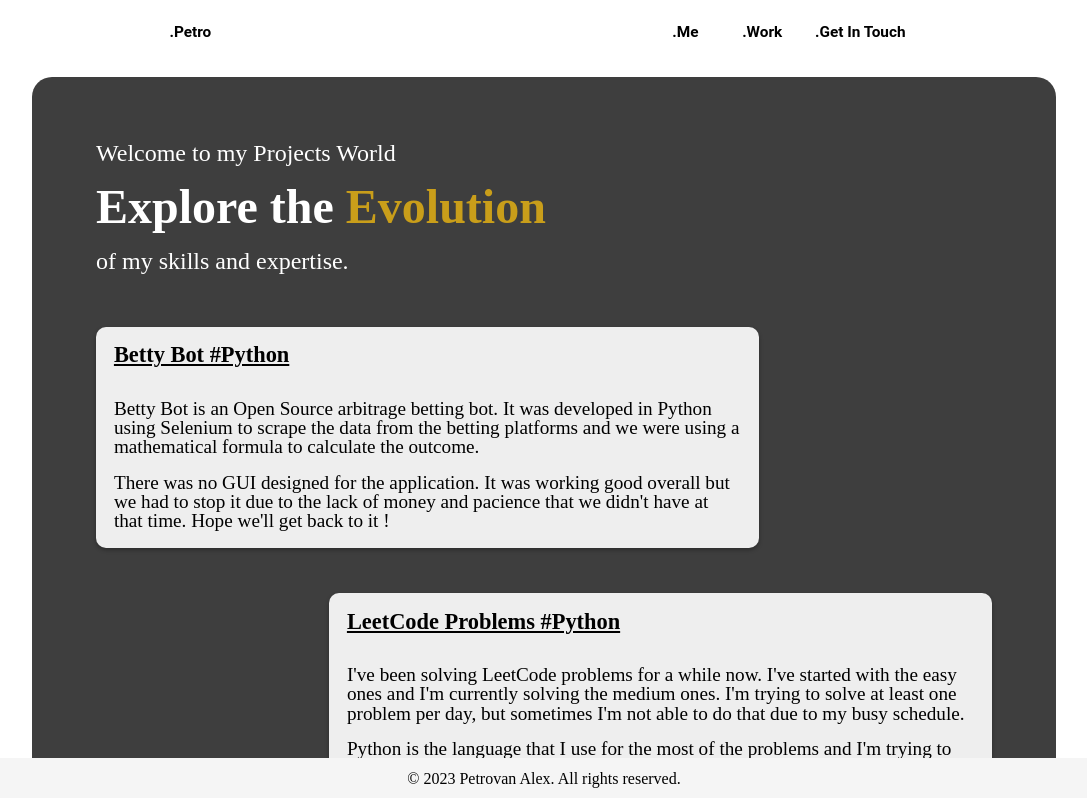
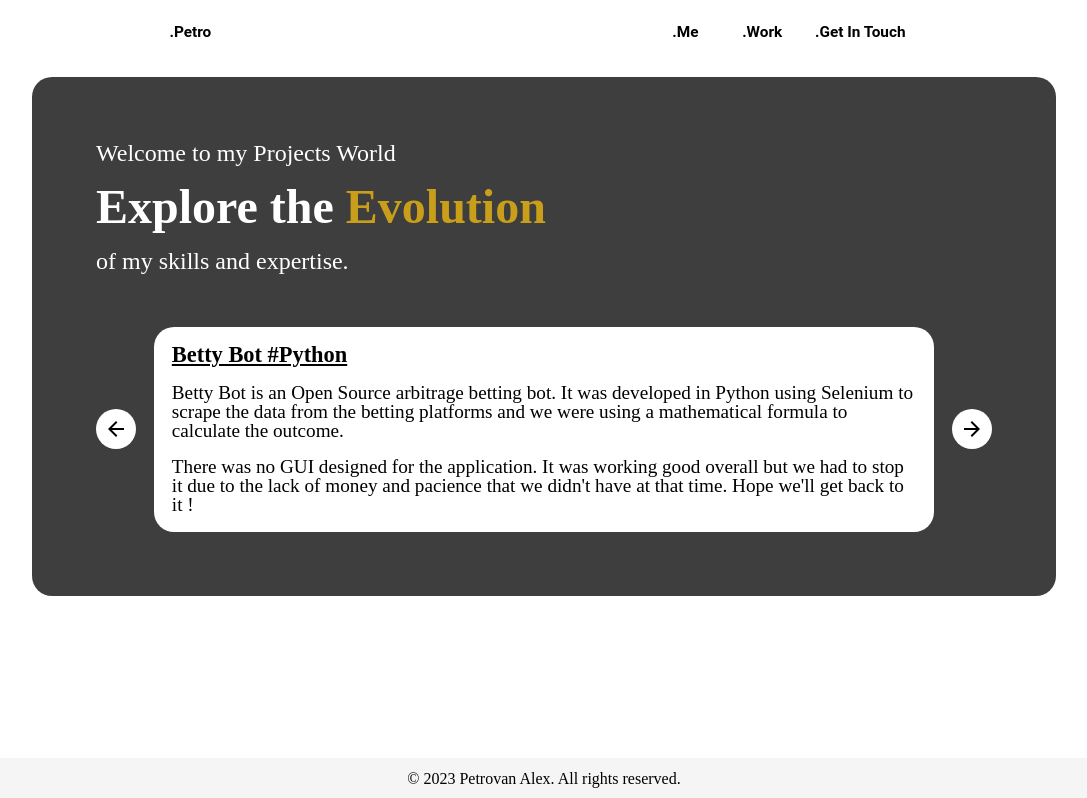
Before and after one commit to alexpetrovan2001/PersonalWebsite, a React (Vite) app in the folder personal/: page /work in a window 1280 px wide. Shown: the top 798 px of the page, without its empty margins (96-1183 px from the left). Built offline with nearby package versions, Linux system fonts and the light colour scheme.

Commit message:
Work page modified : list of posts -> carousel of posts

```diff
--- a/personal/src/components/CustomComponents/PostComponent/PostComponent.css
+++ b/personal/src/components/CustomComponents/PostComponent/PostComponent.css
@@ -1,40 +1,30 @@
 .post {
-    display: flex;
-    width: auto;
-    max-width: 70%;
-    flex-direction: column;
-    padding: 2%;
-    background-color: rgb(238, 238, 238); /* Set your preferred background color */
-    border-radius: 10px;
-    box-shadow: 0px 2px 4px rgba(0, 0, 0, 0.3);
-    transition: opacity 1s ease, background-color 0.3s ease, transform 0.2s, box-shadow 0.2s;
-    margin-bottom: 5%;
-
-    &:hover {
-      transform: translateY(-5px);
-      box-shadow: 0px 4px 8px rgba(112, 112, 112, 0.2);
-      color: black;
-    }
+   border-radius: 20px;
+   background-color: white;
+   color: black;
+   padding: 2%;
+   margin: 0 2%;
+   transition: background-color 0.4s ease;
   }
 
-  .post:nth-child(odd){
-    margin-right: auto;
-  }
-
-  .post:nth-child(even){
-    margin-left: auto;
+  .post:hover {
+    background-color: #c99e1a;
   }
 
   .post-title {
     font-size: 1.4rem;
     font-weight: bold;
-    margin-bottom: 1rem;
+    margin: 0 auto 1rem auto;
     text-decoration: underline;
   }
 
   .post-description {
     font-size: 1.2rem;
     margin-top: 1rem;
+  }
+
+  .MuiIconButton-root {
+    color: white;
   }
 
   @media screen and (max-width: 768px) {
--- a/personal/src/components/CustomComponents/PostComponent/PostComponent.tsx
+++ b/personal/src/components/CustomComponents/PostComponent/PostComponent.tsx
@@ -1,20 +1,22 @@
 import React, { useEffect } from "react";
 import { Post } from "../../../models/Post";
 import './PostComponent.css';
+import { CircularProgress, IconButton } from "@mui/material";
+import { ArrowBack, ArrowForward } from "@mui/icons-material";
 
-interface PostProps {
-    dataPath: string;
-}
-
-const PostComponent: React.FC<PostProps> = ({ dataPath }) => {
+const PostComponent: React.FC = () => {
     const [posts, setPosts] = React.useState<Post[]>([])
+    const [currentPostIndex, setCurrentPostIndex] = React.useState<number>(0);
+    const [loading, setLoading] = React.useState<boolean>(false);
 
     useEffect(() => {
+        setLoading(true);
         async function getPosts(){
             try{
-                const response = await fetch(dataPath);
+                const response = await fetch('/data/work-posts.json');
                 const data = await response.json();
                 setPosts(data);
+                setLoading(false);
             } catch(error){
                 console.error("Error loading posts: ", error);
             }
@@ -23,16 +25,48 @@ const PostComponent: React.FC<PostProps> = ({ dataPath }) => {
     }, []
     )
 
+    const handleNextClick = () => {
+        if (currentPostIndex < posts.length - 1){
+            setCurrentPostIndex(prevIndex => prevIndex + 1);
+        }
+        else {
+            setCurrentPostIndex(0);
+        }
+    }
+
+    const handlePrevClick = () => {
+        if (currentPostIndex > 0){
+            setCurrentPostIndex(prevIndex => prevIndex - 1);
+        }
+        else {
+            setCurrentPostIndex(posts.length - 1);
+        }
+    }
+
+    const iconButtonStyles = {
+        backgroundColor: "white",
+        color: "black",
+        margin: "auto",
+        "&:hover": {backgroundColor: "#c99e1a"}
+    };
+
     return (
-            <div>
-                    {posts.map((post: Post, index: number) => (
-                        <div className="post" key={index}>
-                            <p className="post-title">{post.title}</p>
-                            <p className="post-description">{post.description1}</p>
-                            <p className="post-description">{post.description2}</p>
-                        </div>
-                    ))}
+        <div>
+        {loading && <CircularProgress />}
+        {!loading && posts.length > 0 && (
+            <div className="flex-row-container">
+                <IconButton sx={iconButtonStyles}
+                            onClick={handlePrevClick}><ArrowBack/></IconButton>
+                    <div className="post">
+                        <p className="post-title">{posts[currentPostIndex].title}</p>
+                        <p className="post-description">{posts[currentPostIndex].description1}</p>
+                        <p className="post-description">{posts[currentPostIndex].description2}</p>
+                    </div>
+                <IconButton sx={iconButtonStyles}
+                    onClick={handleNextClick}><ArrowForward/></IconButton>
             </div>
+        )}
+        </div>
     )
 };
 
--- a/personal/src/components/Work.tsx
+++ b/personal/src/components/Work.tsx
@@ -14,7 +14,7 @@ export const Work: React.FC = () => {
                     </div>
                     <p className="medium-font white-font">of my skills and expertise.</p>
                 </div>
-                <PostComponent dataPath='/data/work-posts.json'/>
+                <PostComponent/>
             </div>
         </React.Fragment>
     )
```
